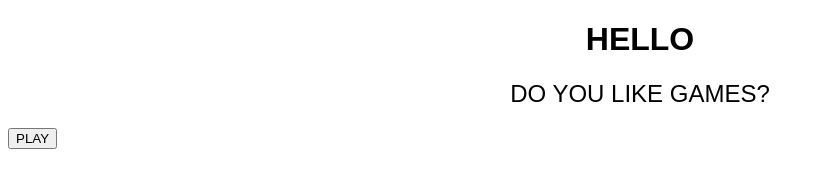
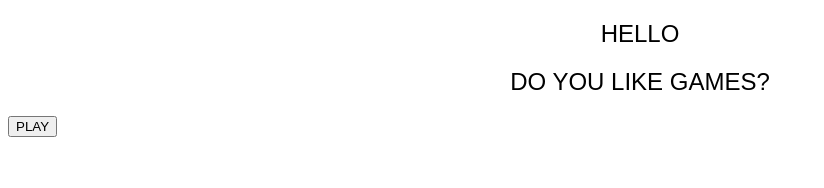
Before and after one commit to timeisnowandnotlater/argfireandwater, a plain HTML site: page index.html in a window 1280 px wide. Shown: the whole page, without its empty margins (0-824 px from the left). Drawn offline with Linux system fonts and the light colour scheme.

Commit message:
Update index.html

```diff
--- a/index.html
+++ b/index.html
@@ -6,7 +6,7 @@
         <link rel="stylesheet" href="styles.css">
     </head>
     <body>
-        <h1 style="color: rgb (255, 0, 255);">HELLO</h1>
+        <h2 style="color:rgb;(255, 0, 255);">HELLO</h1>
         <h2>DO YOU LIKE GAMES?</h2>
         <p id="demo" style="display:none">BLUE OR RED?</p>
 
```
